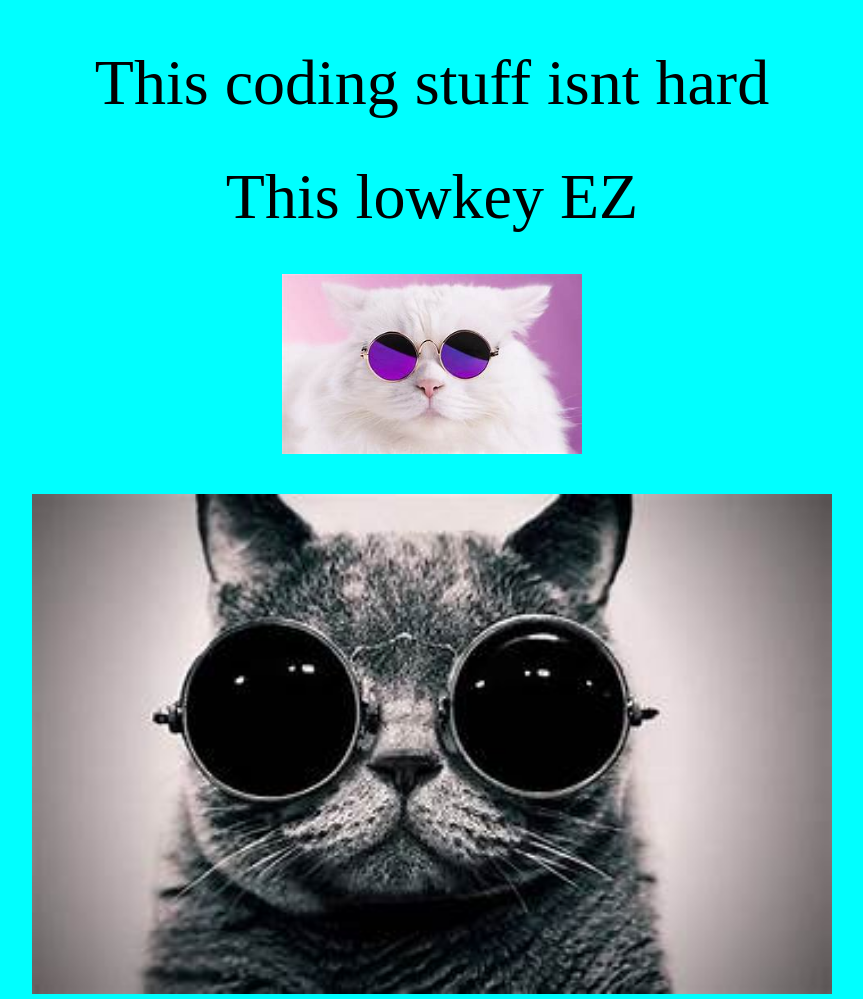
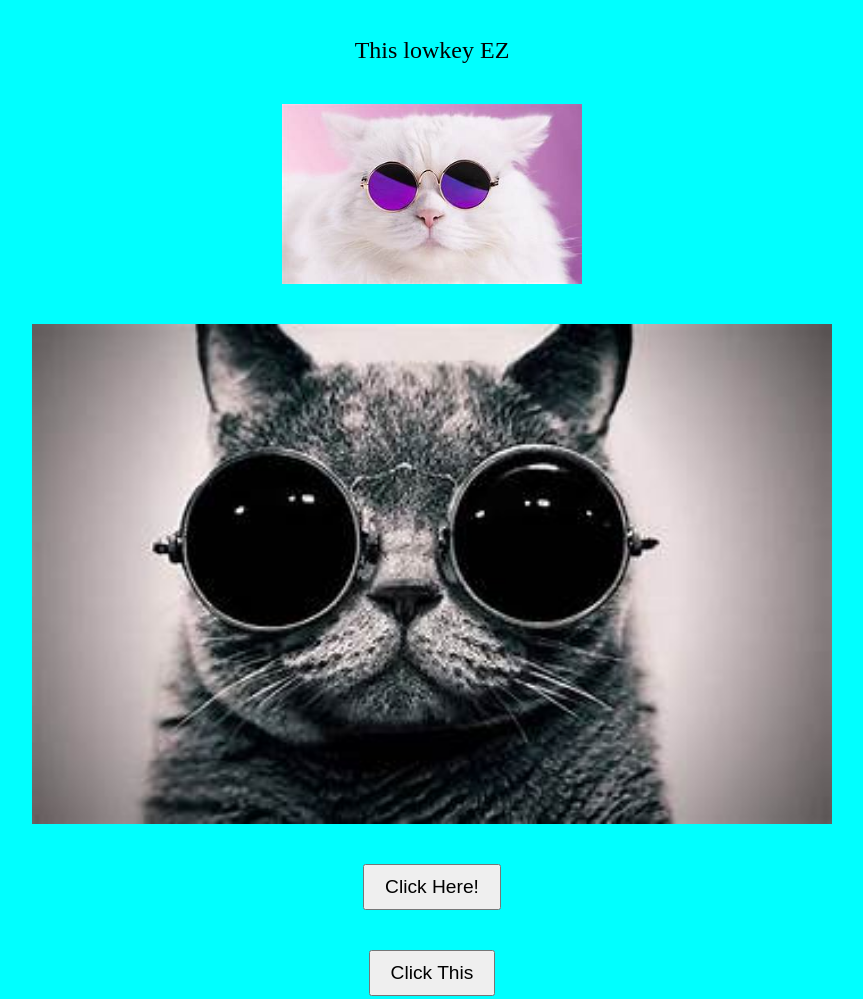
Before and after one commit to carcan95/Website.html, a plain HTML site: page index.html in a window 1280 px wide. Shown: the part 157-1156 px from the top of the page, without its empty margins (208-1071 px from the left). Drawn offline with Linux system fonts and the light colour scheme.

Commit message:
Update index.html

```diff
--- a/index.html
+++ b/index.html
@@ -4,36 +4,39 @@
   <meta name="viewport" content="width=device-width, initial-scale=1.0">
   <style>
     body {
-      font-size: 4vw; /* Slightly smaller for mobile */
+      font-size: 1.2rem;
       color: rgb(0, 0, 0);
       background-color: cyan;
       margin: 0;
       padding: 0;
-      text-align: center; /* Center all content */
+      text-align: center;
     }
     .header-1 {
       margin-top: 40px;
-      font-size: 7vw;
+      font-size: 2.5rem;
     }
-    .moved-text {
+    .moved-text, .another-text {
       margin-top: 40px;
-      font-size: 5vw;
-    }
-    .another-text {
-      margin-top: 40px;
-      font-size: 5vw;
+      font-size: 1.5rem;
     }
     .moved-image, .moved-image-2 {
       display: block;
-      margin: 40px auto 0 auto; /* Center images */
+      margin: 40px auto 0 auto;
       max-width: 90vw;
       height: auto;
     }
     button {
       display: block;
-      margin: 40px auto 0 auto; /* Center buttons */
-      font-size: 5vw;
+      margin: 40px auto 0 auto;
+      font-size: 1.2rem;
       padding: 10px 20px;
+    }
+    /* Responsive adjustments for small screens */
+    @media (max-width: 600px) {
+      body { font-size: 3.5vw; }
+      .header-1 { font-size: 7vw; }
+      .moved-text, .another-text { font-size: 5vw; }
+      button { font-size: 5vw; }
     }
   </style>
     <title>
```
